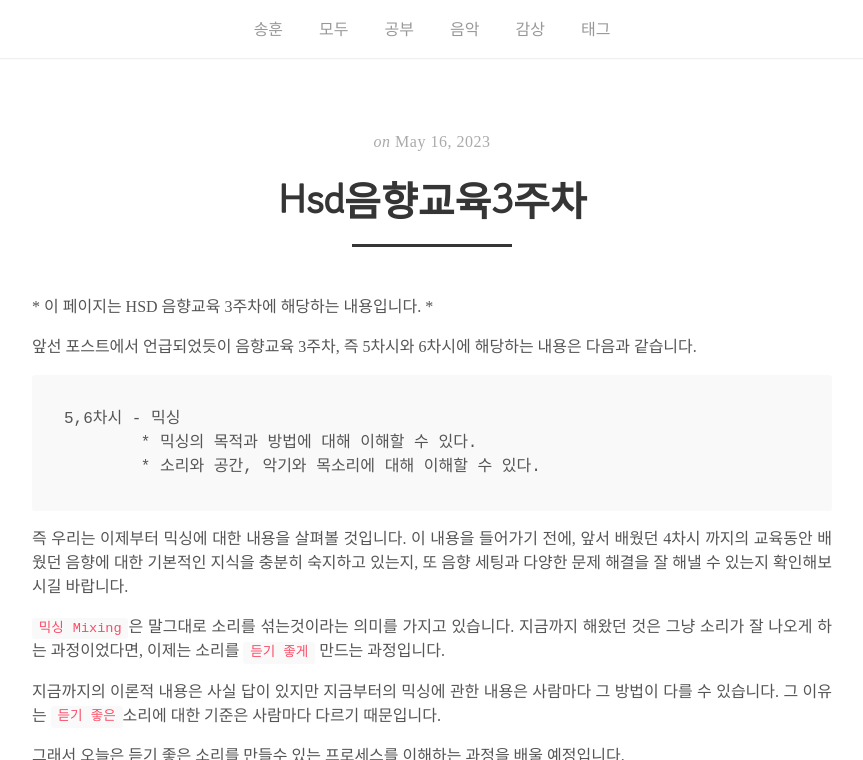
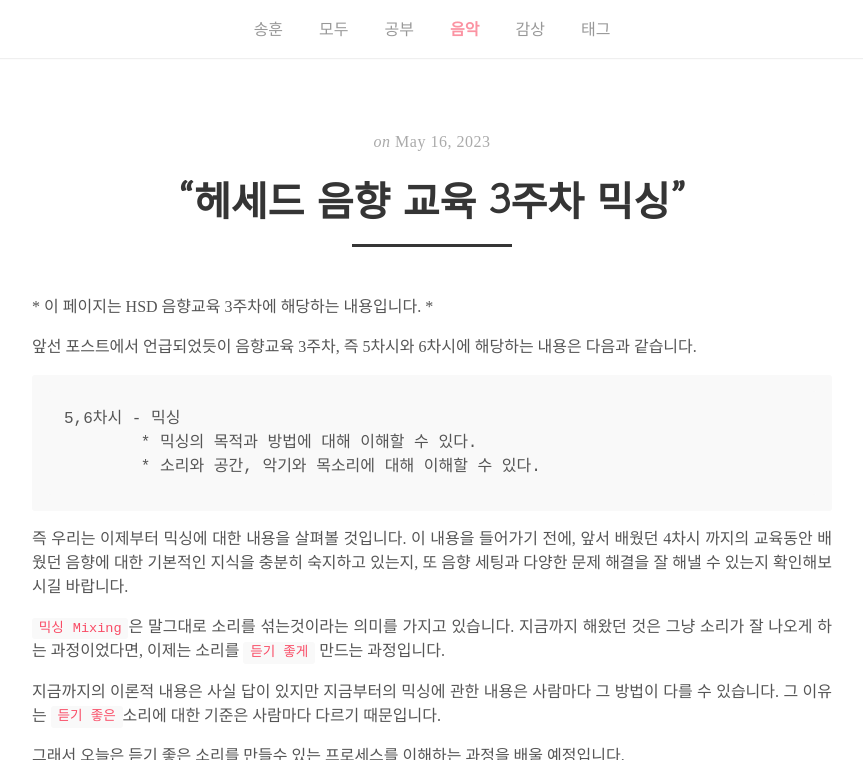
Before and after one commit to songh-oon/songh-oon.github.io, a Jekyll site: the page built from _posts/music/2023-05-16-HSD음향교육3주차.md, in a window 1280 px wide and 900 px high, cut to the strip 0-760 px from the top of the window. Shown: the whole strip, without its empty margins (208-1071 px from the left). Built offline with Jekyll 4.4.1, drawn with Linux system fonts in a browser that asks for light colours; some web fonts are replaced; our own code applies the rules of GitHub Pages for plain Markdown files; some of the changed lines change nothing that is shown.

Commit message:
Update 2023-05-16-HSD음향교육3주차.md

```diff
--- a/_posts/music/2023-05-16-HSD음향교육3주차.md
+++ b/_posts/music/2023-05-16-HSD음향교육3주차.md
@@ -1,3 +1,13 @@
+---
+layout : post
+title : “헤세드 음향 교육 3주차 믹싱”
+menu : 음악
+author : 송훈
+tags: HSD
+comments : False
+published : True
+---
+
 \* 이 페이지는 HSD 음향교육 3주차에 해당하는 내용입니다. \*
 
 
```
